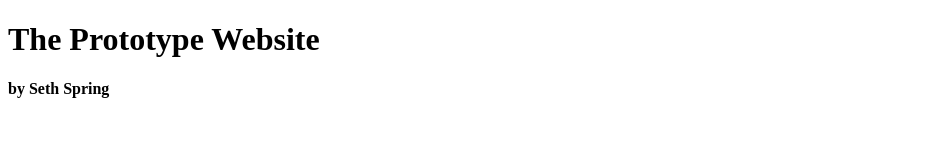
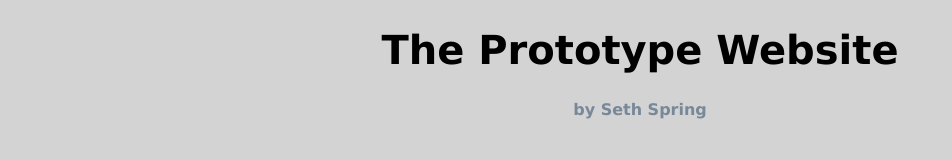
Before and after one commit to sethspr/The-Prototype-Website, a plain HTML site: page index.html in a window 1280 px wide. Shown: the whole page, without its empty margins (0-952 px from the left). Drawn offline with Linux system fonts and the light colour scheme.

Commit message:
add style.css, connect to index.html, update README.md

```diff
--- a/index.html
+++ b/index.html
@@ -1,10 +1,11 @@
 <!DOCTYPE html>
 <html lang="en">
   <head>
+    <link rel="stylesheet" href="./style.css" />
     <title>The Prototype Website</title>
   </head>
   <body>
     <h1>The Prototype Website</h1>
-    <h4>by Seth Spring</h4>
+    <h2>by Seth Spring</h2>
   </body>
 </html>
--- /dev/null
+++ b/style.css
@@ -0,0 +1,16 @@
+body {
+    background: lightgrey;
+}
+
+h1 {
+    text-align: center;
+    font-size: 40px;
+    font-family: 'Lucida Sans', 'Lucida Sans Regular', 'Lucida Grande', 'Lucida Sans Unicode', Geneva, Verdana, sans-serif;
+}
+
+h2 {
+    text-align: center;
+    font-size: 16px;
+    font-family: 'Lucida Sans', 'Lucida Sans Regular', 'Lucida Grande', 'Lucida Sans Unicode', Geneva, Verdana, sans-serif;
+    color: lightslategray;
+}
```
Also changed, not shown: 1 other file.
